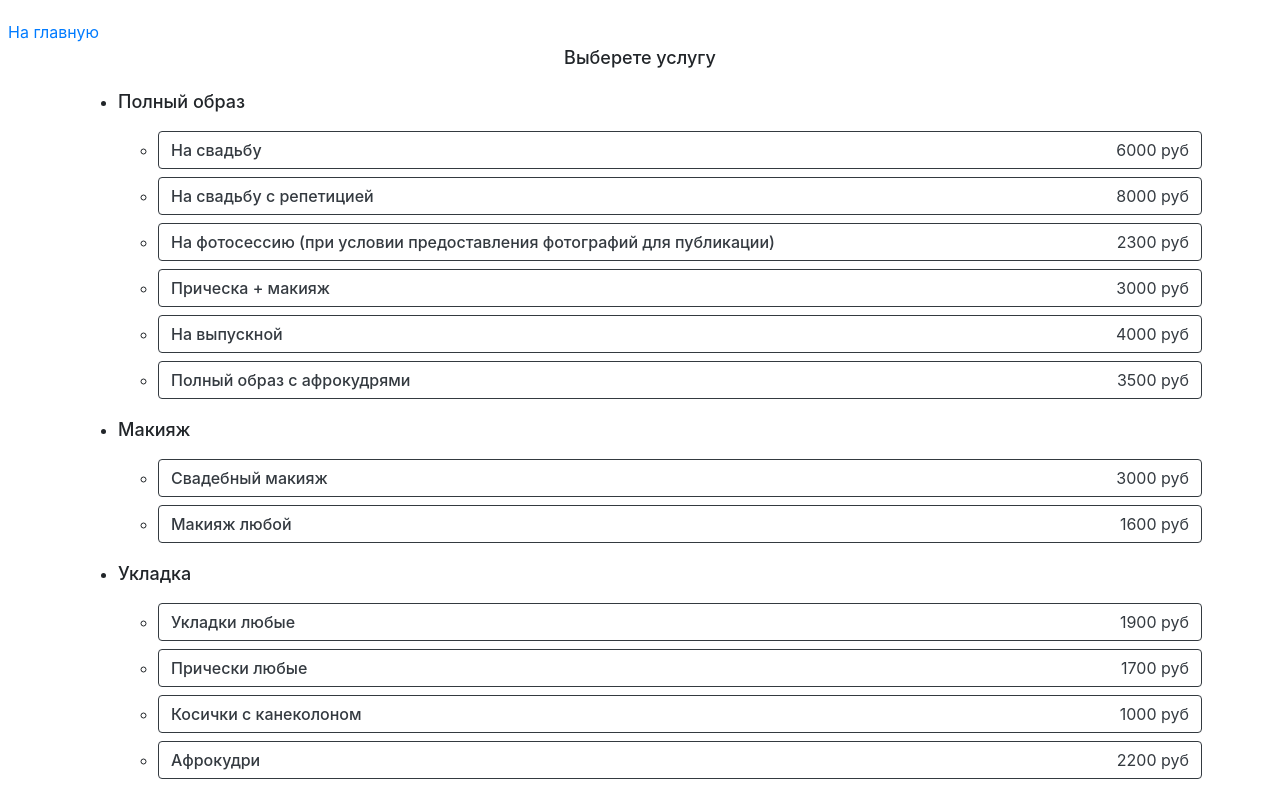
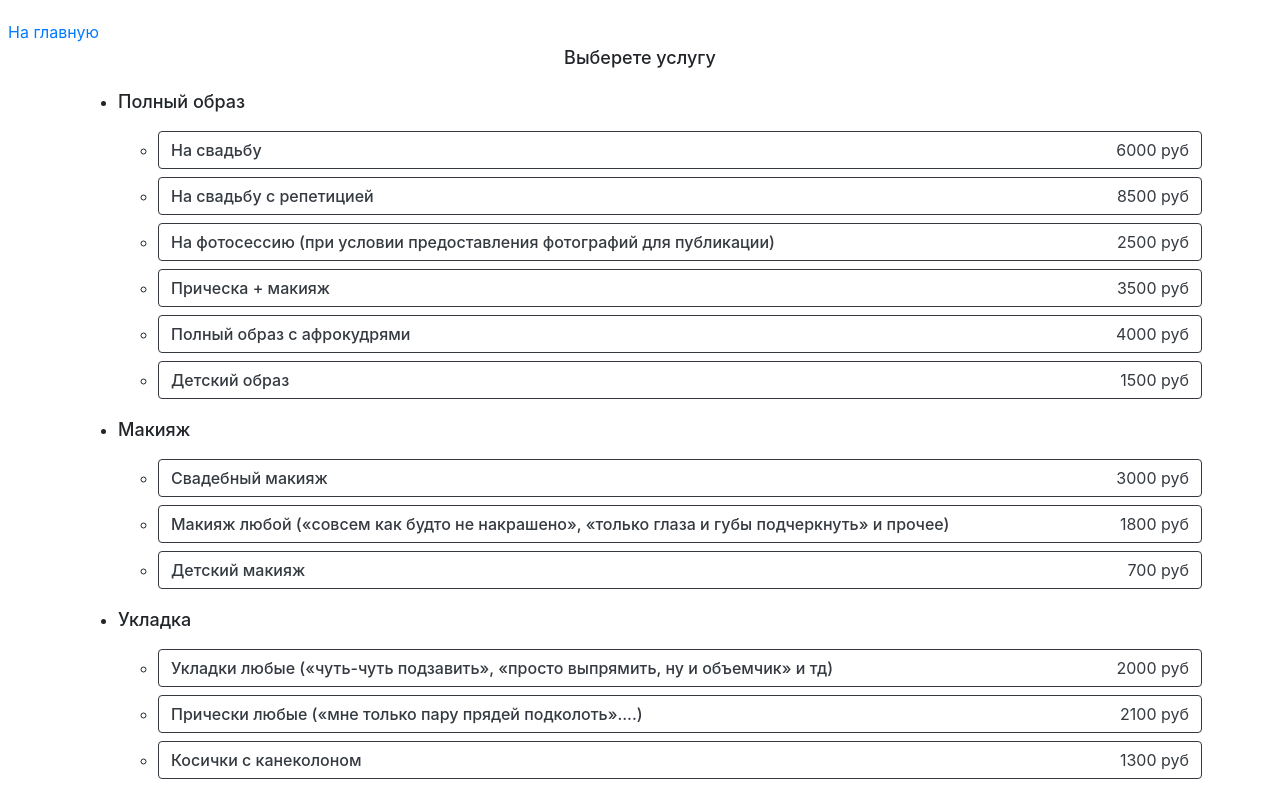
Before and after one commit to egoson/egoson.githab.io, a Nuxt app: page /form in a window 1280 px wide. Shown: the top 785 px of the page. Built offline with nearby package versions, Linux system fonts and the light colour scheme.

Commit message:
add new service

```diff
--- a/pages/form.vue
+++ b/pages/form.vue
@@ -19,7 +19,7 @@
                 v-b-modal.modal
               )
                 span.form__services-text {{ serviceItem.title }}
-                span {{ serviceItem.cost }} руб
+                span.flex-shrink-0 {{ serviceItem.cost }} руб
 
       p.form__service-info.mt-4.mb-2 Информация:
       span Принимаю на Красноармейской 142
@@ -32,21 +32,29 @@
     b-modal(
       id="modal"
       hide-footer
-      hide-header
+      title="Выбрана услуга:"
       centered
       v-model="modal"
     )
       b-form(@submit.prevent='send')
-        p Выбрана услуга
         b-btn(v-if="selected.title" variant="success" size="sm" disabled) {{ selected.title }}, {{ selected.cost }} руб
-        template(v-if="!selected.brow")
+        template(v-if="!selected.brow && selected.browDiscount")
           hr
           b-form-checkbox(switch size="lg" name="browDiscount" v-model='browDiscount')
             | Любые услуги на брови -50%&nbsp;😍
-          small Если вы выбрали макияж или прическу, получите скидку на брови!
+          small К полному образу скидка на брови!
         hr
-        TheMask.form__input-phone(mask="+7 (###) ###-##-##" placeholder="Ваш телефон" required name='phone' v-model='phone')
+        span Телефон
+        TheMask.form__input-phone(
+          mask="+7 (###) ###-##-##"
+          placeholder="+7 (999) 999-99-99"
+          required name='phone'
+          v-model='phone'
+          autocomplete='off'
+        )
+        span Дата
         b-input.mb-2(type="date" name="date" required v-model="date" placeholder="Введите дату")
+        span Время
         b-input.mb-4(type="time" name="time" required v-model="time" placeholder="Введите время")
         input.d-none(name="service" :value="selected.title")
         input.d-none(name="cost" :value="selected.cost")
@@ -80,27 +88,33 @@ export default {
           groupServices: [
             {
               title: 'На свадьбу',
-              cost: '6000'
+              cost: '6000',
+              browDiscount: true
             },
             {
               title: 'На свадьбу с репетицией',
-              cost: '8000'
+              cost: '8500',
+              browDiscount: true
             },
             {
               title: 'На фотосессию (при условии предоставления фотографий для публикации)',
-              cost: '2300'
+              cost: '2500',
+              browDiscount: true
             },
             {
               title: 'Прическа + макияж',
-              cost: '3000'
-            },
-            {
-              title: 'На выпускной',
-              cost: '4000'
+              cost: '3500',
+              browDiscount: true
             },
             {
               title: 'Полный образ с афрокудрями',
-              cost: '3500'
+              cost: '4000',
+              browDiscount: true
+            },
+            {
+              title: 'Детский образ',
+              cost: '1500',
+              browDiscount: true
             }
           ]
         },
@@ -112,8 +126,12 @@ export default {
               cost: '3000'
             },
             {
-              title: 'Макияж любой',
-              cost: '1600'
+              title: 'Макияж любой («совсем как будто не накрашено», «только глаза и губы подчеркнуть» и прочее)',
+              cost: '1800'
+            },
+            {
+              title: 'Детский макияж',
+              cost: '700'
             }
           ]
         },
@@ -121,20 +139,20 @@ export default {
           serviceTitle: 'Укладка',
           groupServices: [
             {
-              title: 'Укладки любые',
-              cost: '1900'
+              title: 'Укладки любые («чуть-чуть подзавить», «просто выпрямить, ну и объемчик» и тд)',
+              cost: '2000'
             },
             {
-              title: 'Прически любые',
-              cost: '1700'
+              title: 'Прически любые («мне только пару прядей подколоть»....)',
+              cost: '2100'
             },
             {
               title: 'Косички с канеколоном',
-              cost: '1000'
+              cost: '1300'
             },
             {
               title: 'Афрокудри',
-              cost: '2200'
+              cost: 'от 2500 до 3500'
             }
           ]
         },
@@ -142,18 +160,18 @@ export default {
           serviceTitle: 'Брови и реснички',
           groupServices: [
             {
-              title: 'Долговременная укладка бровей + коррекция и окрашивание краской\n',
+              title: 'Долговременная укладка бровей + коррекция и окрашивание краской',
               cost: '1600',
               brow: true
             },
             {
               title: 'Окрашивание краской / хной',
-              cost: '300',
+              cost: '400',
               brow: true
             },
             {
               title: 'Коррекция бровей',
-              cost: '300',
+              cost: '400',
               brow: true
             },
             {
@@ -201,6 +219,7 @@ export default {
   }
 
   &__services-text {
+    padding-right: 10px;
     font-weight: 500;
     text-align: left;
   }
@@ -211,7 +230,7 @@ export default {
 
   &__input-phone {
     display: block;
-    margin: 10px auto 12px;
+    margin: 0 auto 12px;
     width: 100%;
     border: 1px solid rgb(206, 212, 218);
     border-radius: 4px;
```
